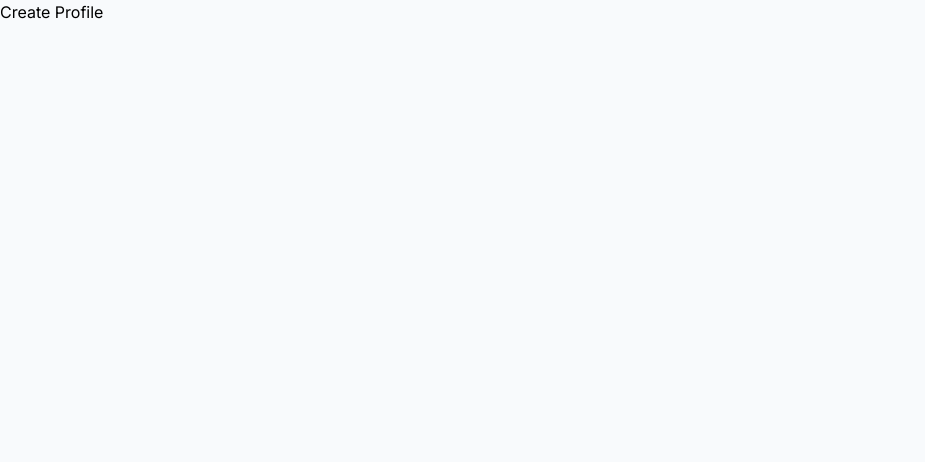
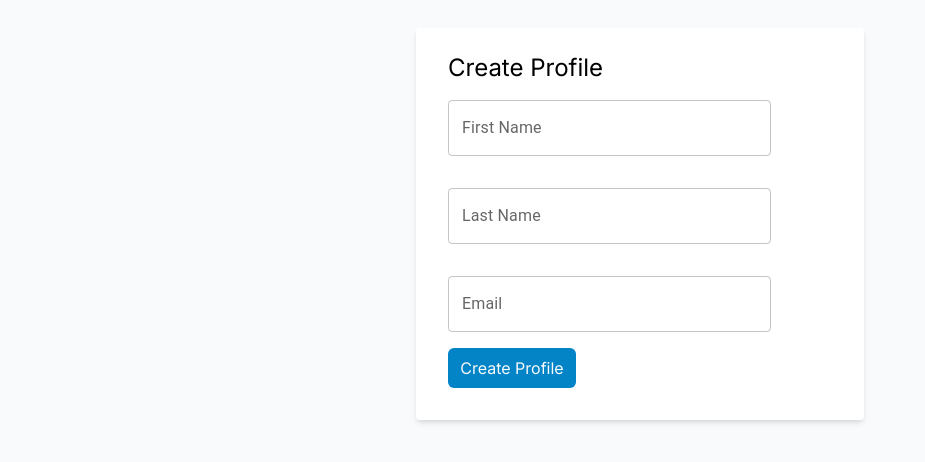
Before and after one commit to rgrunau/parksandpools, a Next.js app: page /create-profile in a window 1280 px wide. Shown: the top 462 px of the page, without its empty margins (0-925 px from the left). Built offline with nearby package versions, Linux system fonts and the light colour scheme; no server answers.

Commit message:
profile creation works

```diff
--- /dev/null
+++ b/src/app/api/user/route.ts
@@ -0,0 +1,27 @@
+import { redirect } from "next/dist/server/api-utils";
+import prisma from "../../../../lib/primsa";
+import { NextResponse } from "next/server";
+
+
+export async function POST(request: Request) {
+
+    try {
+        const body = await request.json();
+        const user = await prisma.user.create({
+            data: body
+        });
+        return new NextResponse(JSON.stringify(user), {
+            status: 201,
+            headers: { "Content-Type": "application/json" },
+           });
+    } catch (error: any) {
+        if (error.code === "P2002") {
+            return new NextResponse(JSON.stringify({ error: "User already exists" }), {
+                status: 400,
+                headers: { "Content-Type": "application/json" },
+            });
+        }
+        return new NextResponse(error.message, { status: 500 });
+    }
+
+}
--- a/src/app/create-profile/page.tsx
+++ b/src/app/create-profile/page.tsx
@@ -1,9 +1,74 @@
+'use client'
+import { FormInput } from "@/components/form-components/Input";
+import { useAuth } from "@clerk/nextjs";
+import { redirect } from "next/navigation";
 
 
-export default function CreateProfile() {
+
+export default async function CreateProfile() {
+    const { userId } = useAuth();
+    const handleSubmit = async (e: React.FormEvent<HTMLFormElement>) => {
+        e.preventDefault();
+        const data = new FormData(e.currentTarget);
+        const formData = Object.fromEntries(data.entries());
+
+        const newUser = {
+            userId,
+            firstName: formData.firstName,
+            lastName: formData.lastName,
+            email: formData.email,
+        }
+
+        const res = await fetch('/api/user', {
+            method: 'POST',
+            headers: {
+                'Content-Type': 'application/json'
+            },
+            body: JSON.stringify(newUser)
+        }).then(res => res.json()).catch(err => console.log(err));
+
+        if (res.status === 200) {
+            redirect('/dashboard');
+        }
+    };
     return (
-        <div>
-        Create Profile
+        <div className="w-full max-w-4xl mx-auto p-3">
+            <form
+                onSubmit={handleSubmit}
+                className="bg-white shadow-md max-w-md mx-auto rounded px-8 pt-6 pb-8 my-4"
+            >
+                <div className="w-full max-w-xs">
+                    <h1 className="text-2xl">Create Profile</h1>
+                </div>
+                <div className="w-full max-w-sm">
+                    <FormInput
+                        id="firstName"
+                        label="First Name"
+                        name="firstName"
+                        type="text"
+                        placeholder="First Name"
+                    />
+                    <FormInput
+                        id="lastName"
+                        label="Last Name"
+                        name="lastName"
+                        type="text"
+                        placeholder="Last Name"
+                    />
+                    <FormInput
+                        id="email"
+                        label="Email"
+                        name="email"
+                        type="email"
+                        placeholder="Email"
+                    />
+                </div>
+                <div className="w-full max-w-sm">
+                    <button className="w-1/3 h-10 rounded-md text-slate-50 bg-sky-600">
+                        Create Profile
+                    </button>
+                </div>
+            </form>
         </div>
     )
 }
--- a/src/app/page.tsx
+++ b/src/app/page.tsx
@@ -16,11 +16,9 @@ async function getUserInfo(id: string | undefined) {
 
 export default async function Home() {
   const loggedInuser = await currentUser()
-  console.log(loggedInuser?.id)
   let user = await getUserInfo(loggedInuser?.id)
   const userData = user.props.userData
   if (!userData) {
-    console.log('redirecting')
     redirect('/create-profile')
   }
   return <div>Home Screen</div>
--- a/src/components/form-components/Input.tsx
+++ b/src/components/form-components/Input.tsx
@@ -6,7 +6,7 @@ interface FormInputProps {
     name: string;
     label: string;
     type: string;
-    value: string;
+    value?: string;
     id: string;
     placeholder?: string;
 }
```
Also changed, not shown: 1 other file (tests, documents, lock files or other folders).
